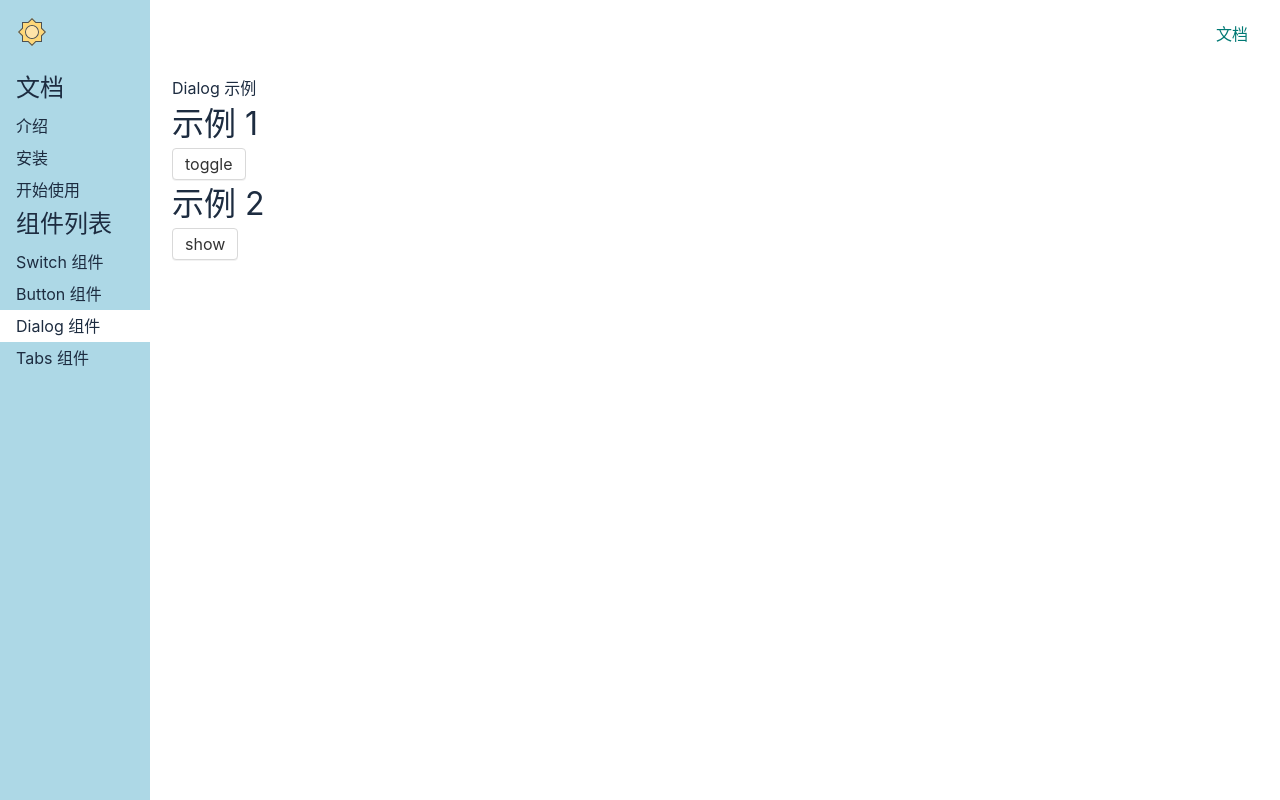
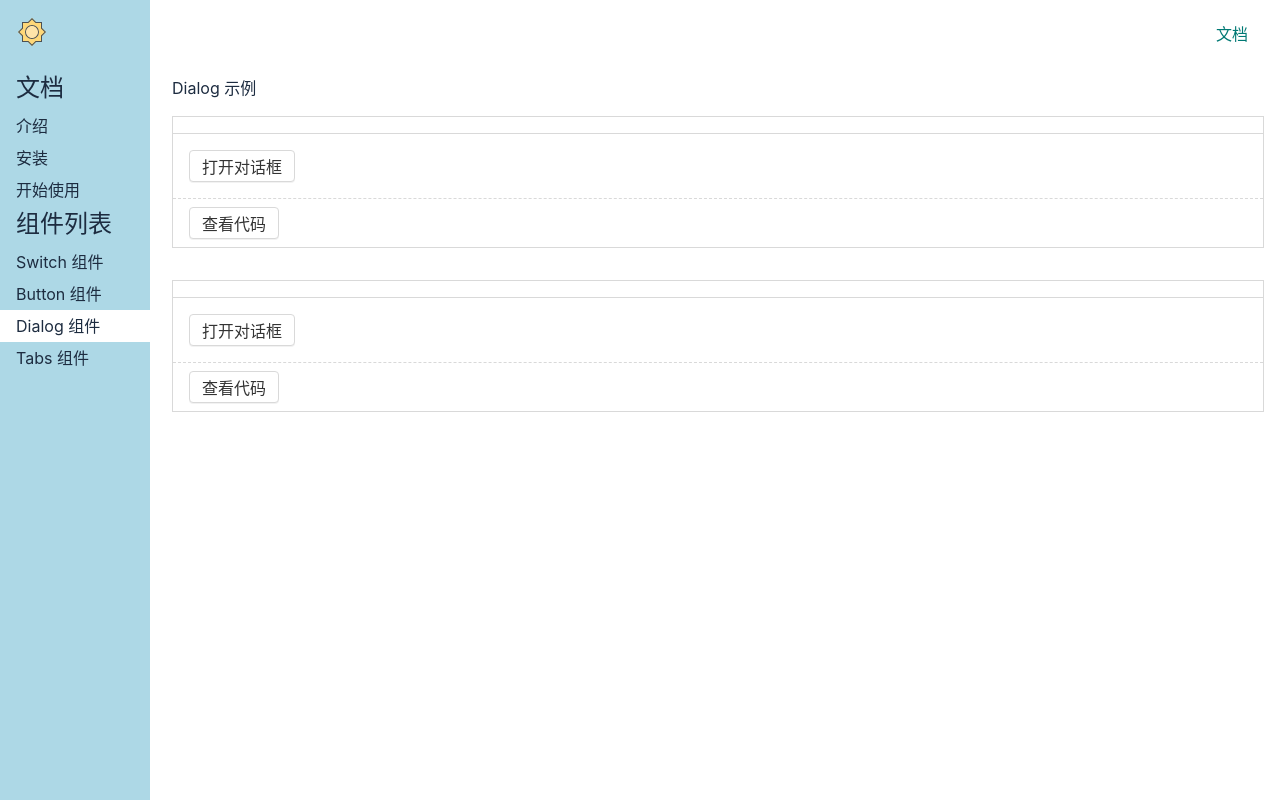
Before and after one commit to xuhaooo/wheel-ui, a Vue app: page /#/doc/dialog in a window 1280 px wide. Built offline with nearby package versions, Linux system fonts and the light colour scheme.

Commit message:
改造 Dialog Demo

```diff
--- /dev/null
+++ b/src/components/Dialog1.demo.vue
@@ -0,0 +1,47 @@
+<demo>
+常规使用
+</demo>
+
+<template>
+  <div>
+    <Button @click="toggle">打开对话框</Button>
+    <Dialog v-model:visible="x" :closeOnClickOverlay="false" :ok="f1" :cancel="f2">
+      <template v-slot:content>
+        <strong>hi</strong>
+        <div>hi2</div>
+      </template>
+      <template v-slot:title>
+        <strong>加粗的标题</strong>
+      </template>
+    </Dialog>
+  </div>
+</template>
+
+<script lang="ts">
+import Button from '../lib/Button.vue'
+import Dialog from '../lib/Dialog.vue'
+import {openDialog} from '../lib/openDialog'
+import { ref } from 'vue'
+export default {
+  components: {
+    Dialog,
+    Button
+  },
+  setup(){
+    const x = ref(false)
+    const toggle = () => {
+      x.value = !x.value
+    }
+    const f1 = () => {
+      return false
+    }
+    const f2 = () => {}
+    return {
+      x,
+      toggle,
+      f1,
+      f2
+    }
+  }
+}
+</script>
--- /dev/null
+++ b/src/components/Dialog2.demo.vue
@@ -0,0 +1,33 @@
+<demo>
+一键打开 Dialog
+</demo>
+
+<template>
+  <div>
+    <Button @click="showDialog">打开对话框</Button>
+  </div>
+</template>
+
+<script lang="ts">
+import Button from '../lib/Button.vue'
+import { openDialog } from '../lib/openDialog'
+import { ref, h } from 'vue'
+export default {
+  components: {Button},
+  setup(){
+    const showDialog = () => {
+      openDialog({
+        title: h('strong', {}, '标题'),
+        content: '你好',
+        ok(){
+          console.log('ok')
+        },
+        cancel(){
+          console.log('cancel')
+        }
+      })
+    }
+    return { showDialog }
+  }
+}
+</script>
--- a/src/components/DialogDemo.vue
+++ b/src/components/DialogDemo.vue
@@ -1,49 +1,21 @@
 <template>
   <div>Dialog 示例</div>
-  <h1>示例 1</h1>
-  <Button @click="toggle">toggle</Button>
-  <Dialog v-model:visible="x" :closeOnClickOverlay="true"
-    :ok="f1" :cancel="f2">
-    <template v-slot:title>
-      <strong>加粗的标题</strong>
-    </template>
-    <template v-slot:content>
-      <strong>hi</strong>
-      <div>hi2</div>
-    </template>
-  </Dialog>
-  <h1>示例 2</h1>
-  <Button @click="showDialog">show</Button>
+  <Demo :component="Dialog1Demo"/>
+  <Demo :component="Dialog2Demo"/>
 </template>
 
 <script lang="ts">
-import Dialog from '../lib/Dialog.vue'
-import Button from '../lib/Button.vue'
-import { ref,h } from 'vue'
-import {openDialog} from '../lib/openDialog'
+import Demo from './Demo.vue'
+import Dialog1Demo from './Dialog1.demo.vue'
+import Dialog2Demo from './Dialog2.demo.vue'
 
 export default {
-  components: {Dialog, Button},
+  components: {Demo},
   setup(){
-    const x = ref(false)
-    const toggle = () => {
-      x.value = !x.value
+    return {
+      Dialog1Demo,
+      Dialog2Demo
     }
-    const f1 = () => {
-      return false
-    }
-    const f2 = () => {}
-
-    const showDialog = () => {
-      openDialog({
-          title: h('strong', {}, '对话框'),
-          content: '有一些内容',
-          closeOnClickOverlay: true,
-          ok: () => {console.log('ok')},
-          cancel: () => {console.log('cancel')}
-        })
-    }
-    return {x, toggle, f1, f2, showDialog}
   }
 }
 </script>
```
